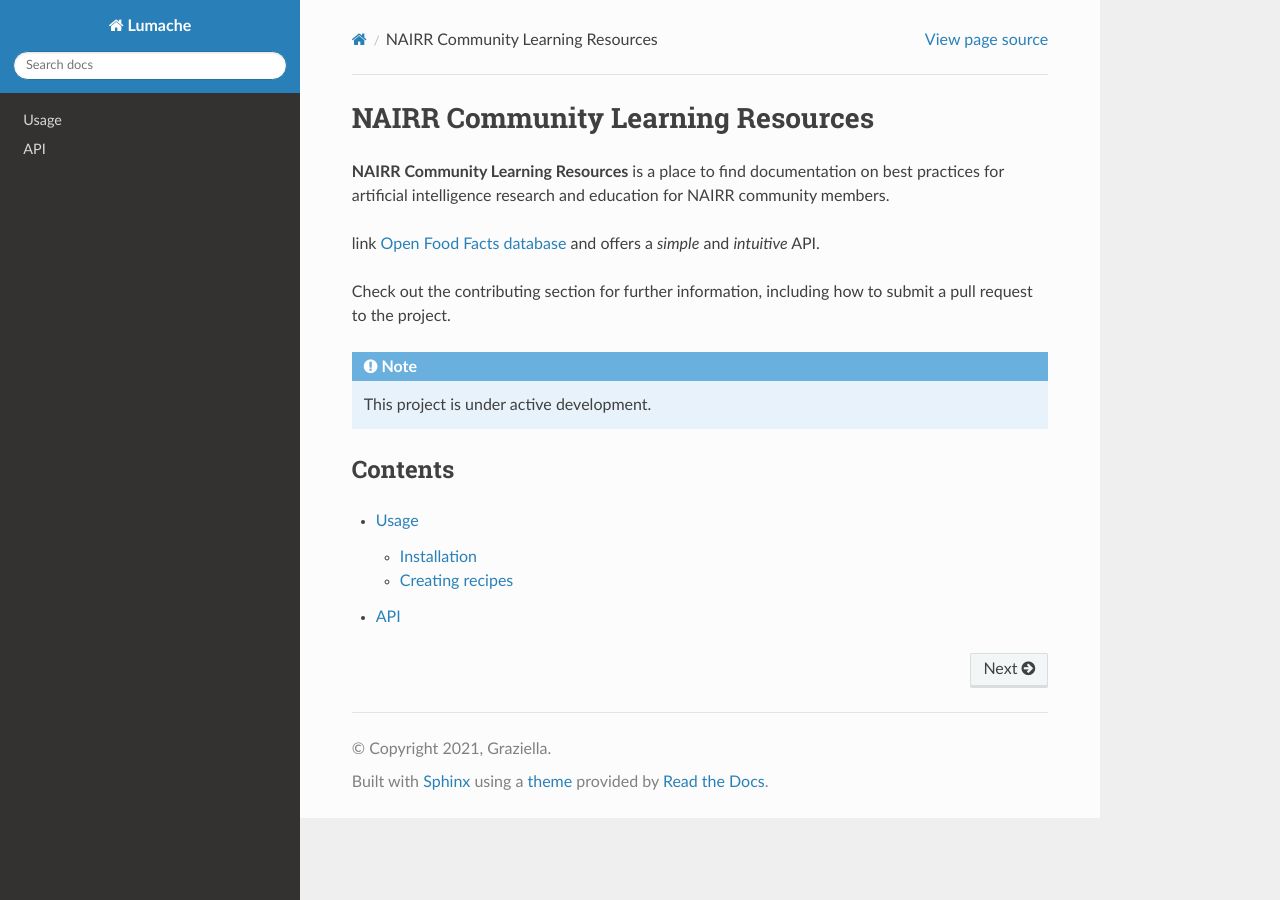
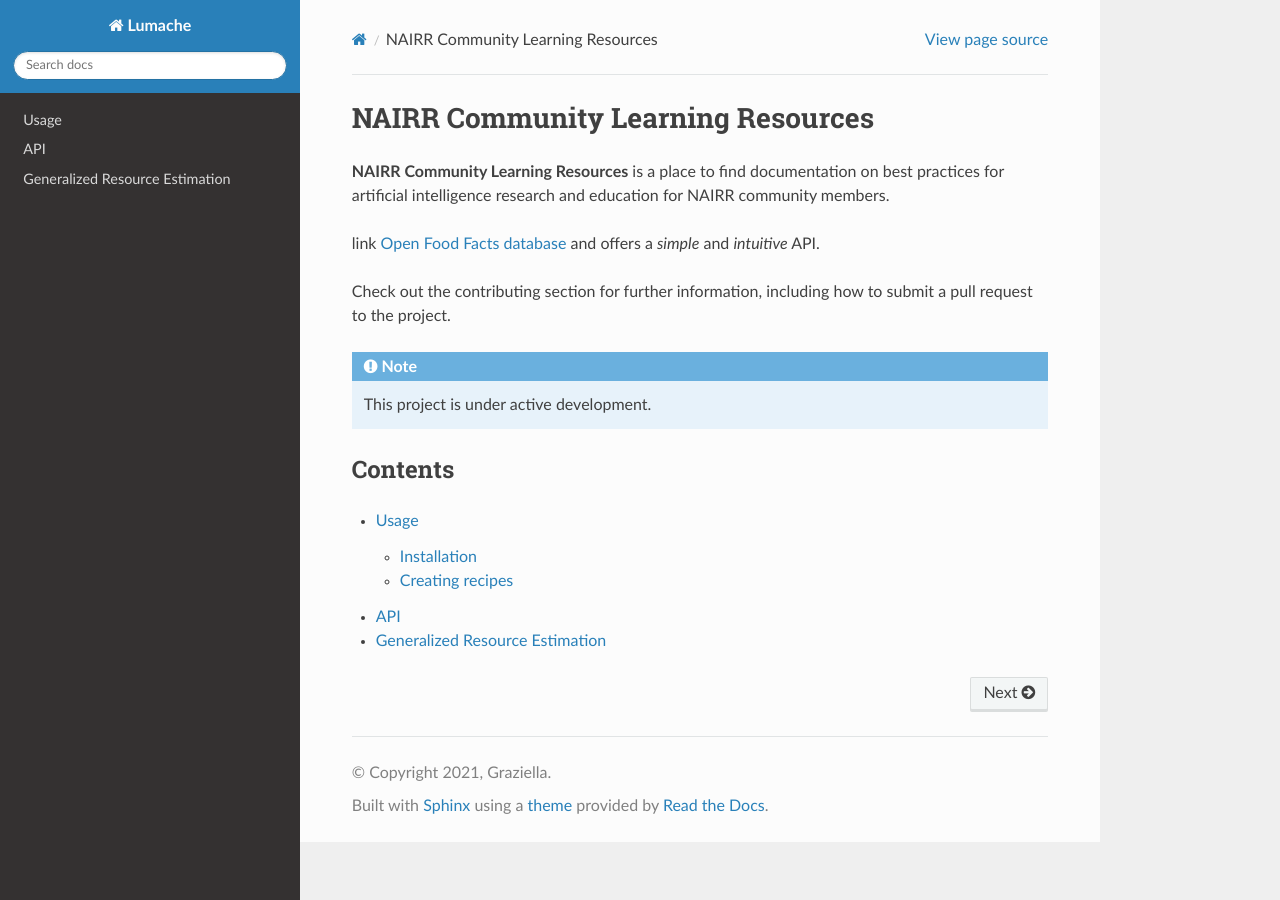
Before and after one commit to NAIRRProgram/nairr, a Sphinx documentation site: the page built from docs/source/index.rst, in a window 1280 px wide. Built offline with Sphinx 7.4.7 and the Read the Docs theme 3.1.0, drawn with Linux system fonts in a browser that asks for light colours; pages that are not in the unit, such as notebooks, are missing from menus.

Commit message:
initial commit

```diff
--- /dev/null
+++ b/docs/source/generalized_resource_estimation.rst
@@ -0,0 +1,4 @@
+Generalized Resource Estimation
+===============================
+
+Add our content here
--- a/docs/source/index.rst
+++ b/docs/source/index.rst
@@ -24,3 +24,4 @@ Contents
    contributing
    usage
    api
+   generalized_resource_estimation
```
